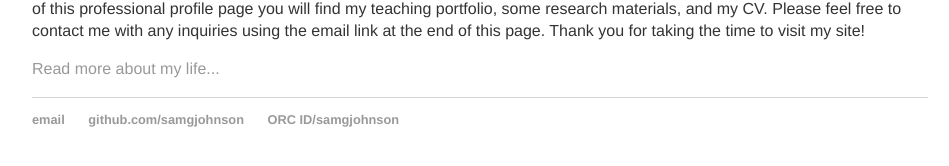
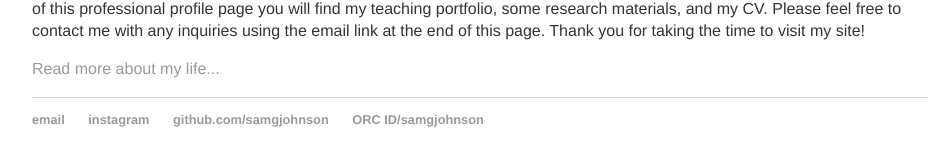
Before and after one commit to samgjohnson/samgjohnson.github.io, a Jekyll site: the page built from index.html, in a window 1280 px wide. Shown: the part 199-365 px from the top of the page, without its empty margins (160-1109 px from the left). Built offline with Jekyll 4.4.1, drawn with Linux system fonts in a browser that asks for light colours.

Commit message:
Update default.html

```diff
--- a/_layouts/default.html
+++ b/_layouts/default.html
@@ -24,6 +24,7 @@
 			<footer>
 	    		<ul>
 	        		<li><a href="mailto:contact@samgjohnson.com">email</a></li>
+							<li><a href="https://www.instagram.com/samgjohnson_umiami/">instagram</a></li>
 	        		<li><a href="https://github.com/samgjohnson">github.com/samgjohnson</a></li>
 							<li><a href="https://orcid.org/0000-0002-1713-2507">ORC ID/samgjohnson</a></li>
 				</ul>
```
